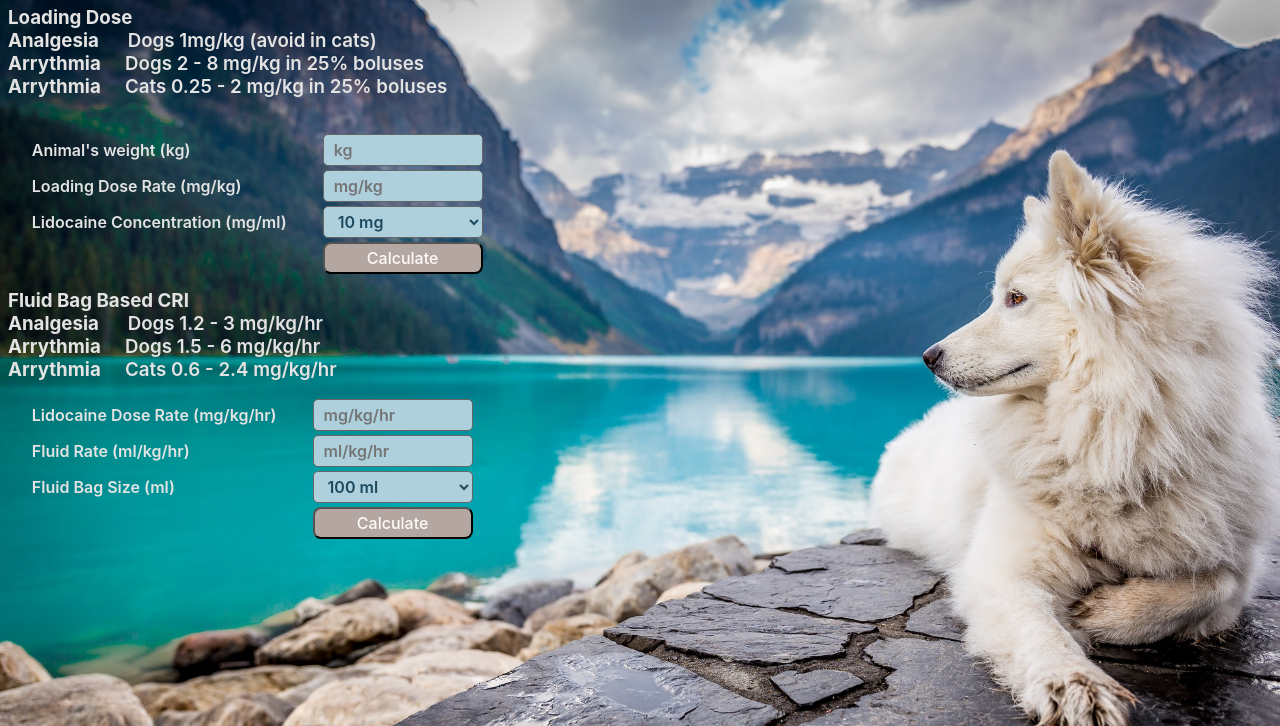
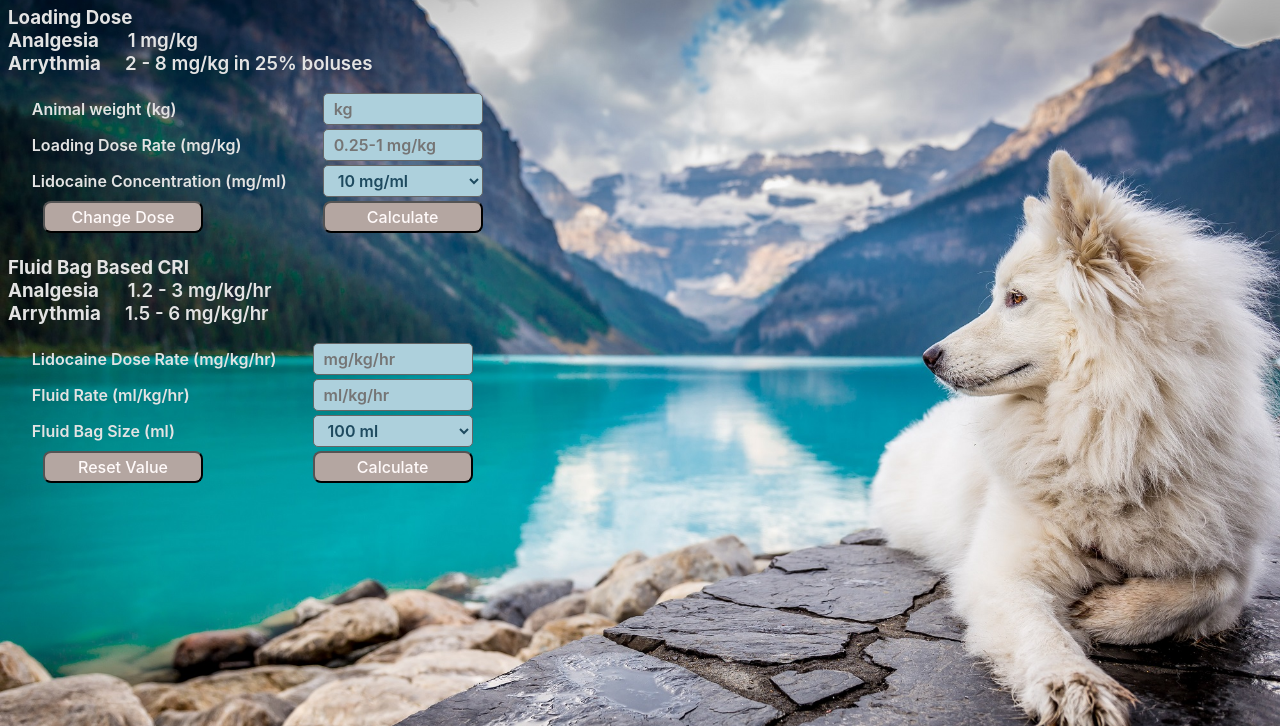
Before and after one commit to kissimoto/lidocaine_cri, a plain HTML site: page index.html in a window 1280 px wide. Shown: the part 74-800 px from the top of the page. Drawn offline with Linux system fonts and the light colour scheme.

Commit message:
Update index.html

```diff
--- a/index.html
+++ b/index.html
@@ -7,48 +7,45 @@
 </head>
 <body>
     <header>
-        <h1>Lidocaine 10 or 20 mg/ml</h1>
-      <h3>Loading Dose <br>Analgesia <label>Dogs 1mg/kg (avoid in cats)</label> <br>
-       Arrythmia<label>Dogs 2 - 8 mg/kg in 25% boluses</label>
-       Arrythmia<label>Cats 0.25 - 2 mg/kg in 25% boluses</label></h3>
+        <h1>Lidocaine in Dogs <span>(10 or 20 mg/ml)</span></h1>
+        <h3> Loading Dose <br>Analgesia <label>1 mg/kg</label> <br>
+       Arrythmia<label>2 - 8 mg/kg in 25% boluses</label></h3>
     </header>
-   <br>
-    <div class='wrapper1'>
             <table>
             <tbody>
                 <tr>
-        <td><label for=weight>Animal's weight (kg)</label></td>
+                    <td><label for=weight>Animal weight (kg)</label></td>
                     <td><input type=number  id=weight required value='' placeholder=kg></td>
                 </tr>
                 <tr>
                     <td><label for=loadingDoseRate>Loading Dose Rate (mg/kg)</label></td>
-        <td><input  type="number"  id="loadingDoseRate" required value="" placeholder="mg/kg"></td>
-
+                    <td><input type="number"  id="loadingDoseRate" required value="" placeholder="0.25-1 mg/kg"></td>
                 </tr>
                 <tr>
                     <td> <label for="drugCon">Lidocaine Concentration (mg/ml)</label></td>
                     <td><select id="drugCon">
-            <option value="10">10 mg</option>
-            <option value="20">20 mg</option>
+                         <option value="10">10 mg/ml</option>
+                         <option value="20">20 mg/ml<mg>
+                         <ml></ml></option>
                      </select></td>
                  </tr>
 
-    <tr>
-        <td></td>
+                    <td><button onclick="reload()" id='reloadButton'>Change Dose</button></td>
                     <td> <button onclick=lidoProcess() id='submitbutton'>Calculate</button></td>
                 </tr>
             </tbody>
             </table>
                 <div id="result"></div>
+                <p id="error"></p>
+
     <script src=lidoloadingdose.js></script>
 
     <div class='wrapper2'>
 
         <header>
 
-            <h3>Fluid Bag Based CRI<br>Analgesia <label>Dogs 1.2 - 3 mg/kg/hr</label> <br>
-                Arrythmia<label>Dogs 1.5 - 6 mg/kg/hr</label><br>
-                Arrythmia<label>Cats 0.6 - 2.4 mg/kg/hr</label></h3>
+            <h3>Fluid Bag Based CRI<br>Analgesia <label>1.2 - 3 mg/kg/hr</label> <br>
+                Arrythmia<label>1.5 - 6 mg/kg/hr</label><br></h3>
         </header>
         <table>
             <tbody>
@@ -70,16 +67,15 @@
             </select></td>
             </tr>
         <tr>
-            <td></td>
+            <td><button onclick="refresh()" id='refreshButton'>Reset Value</button></td>
             <td><button onclick=process() id='submitbutton'>Calculate</button></td>
         </tr>
         </tbody>
         </table>
 
-
     </div>
         <div id="result2"></div>
-
+        <p id="error2"></p>
     <script src=lidoloadingdose.js></script>
 
 </div>
```
Lines whose indentation alone changed are shown as unchanged.
